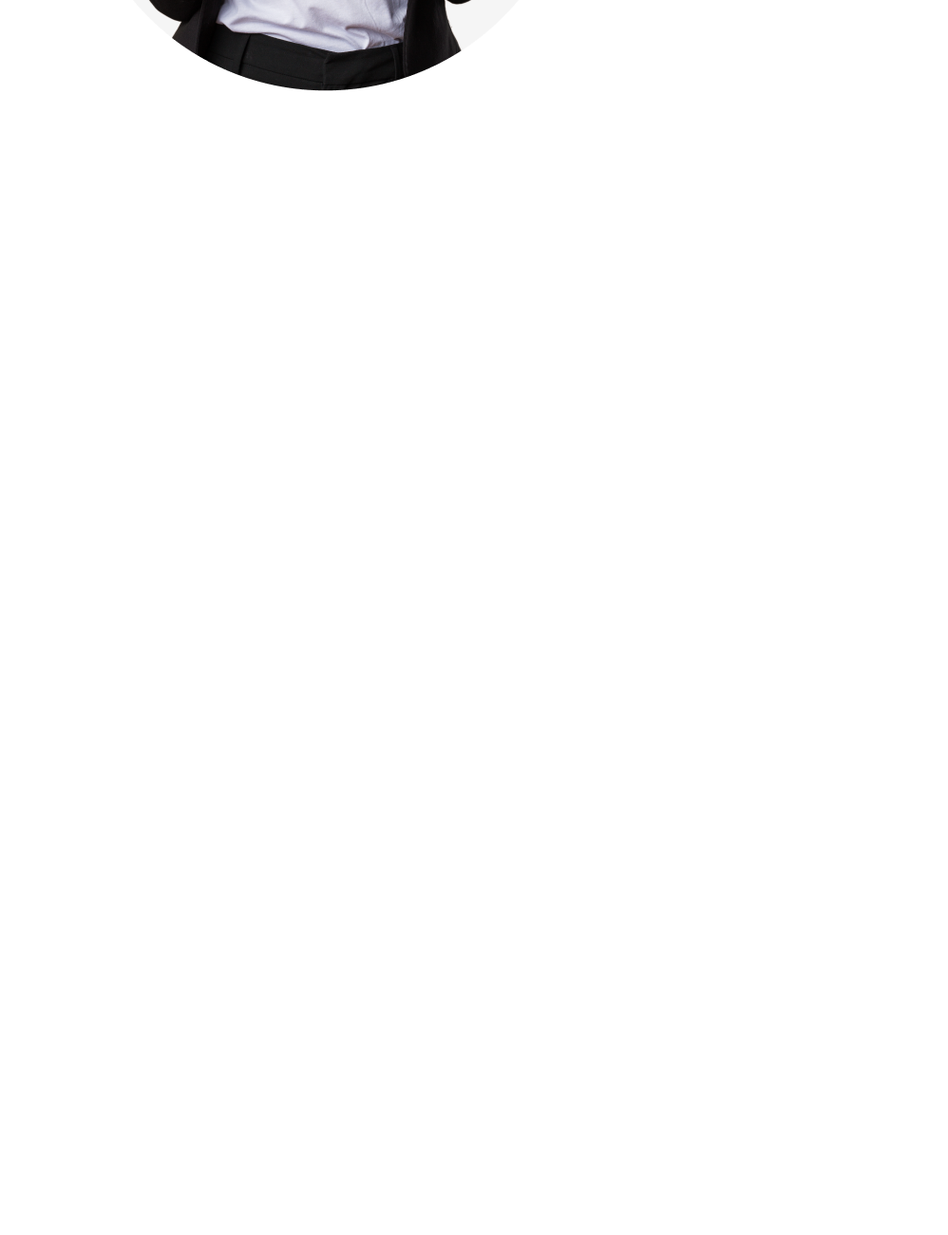
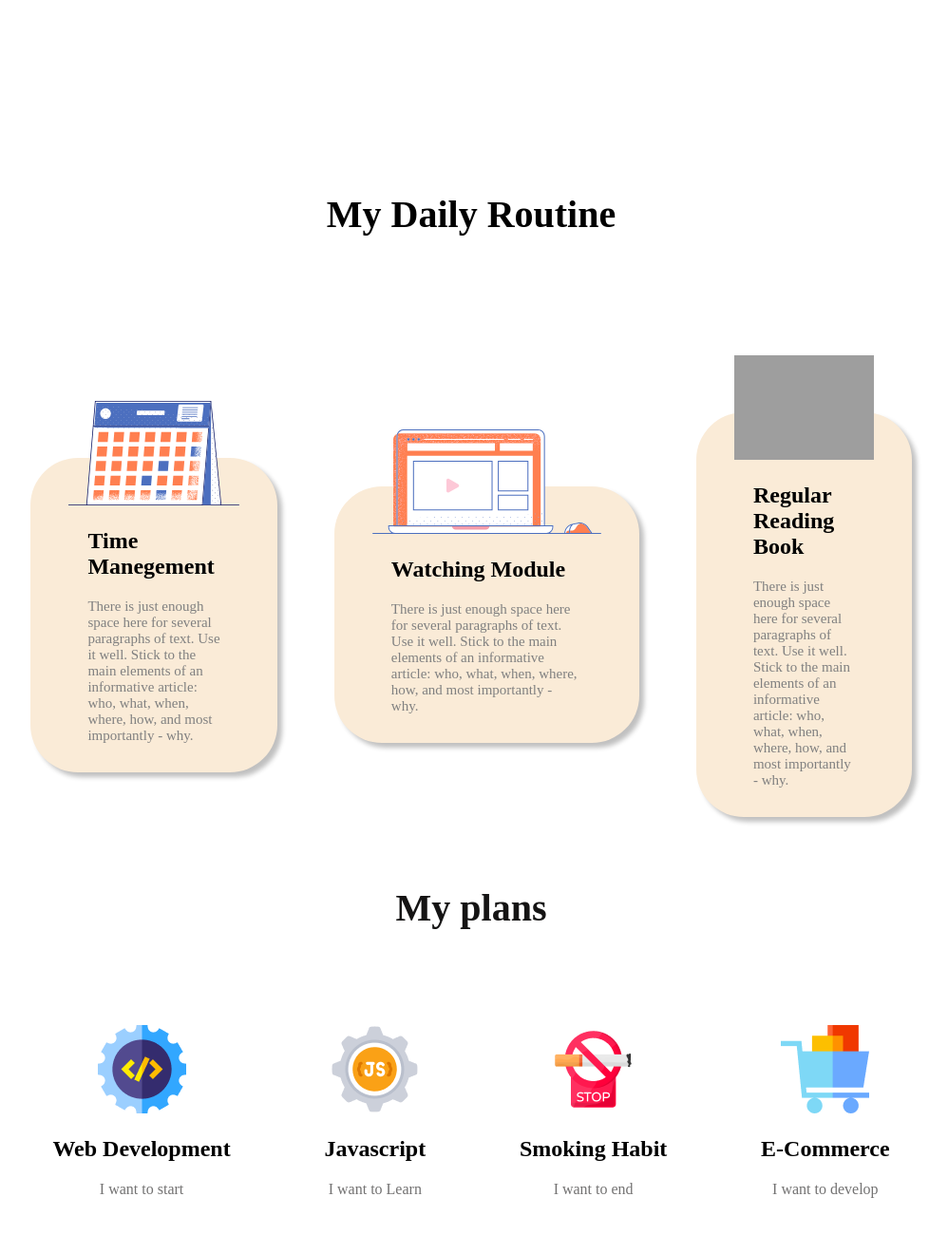
Before and after one commit to hasibimamhridoy/New-year, a plain HTML site: page index.html in a window 1280 px wide. Shown: the part 1468-2768 px from the top of the page at 95% size, without its empty margins (144-1142 px from the left). Before the commit the page ends 1608 px from the top, so only its background shows below. Drawn offline with Linux system fonts and the light colour scheme; grey boxes are pictures that could not be loaded.

Commit message:
main section done

```diff
--- a/index.html
+++ b/index.html
@@ -15,21 +15,26 @@
 <body>
 
     <!--This is a header-banner Section-->
+    <section class="header-section">
         <header class="header-banner-container">
 
             <div class="banner-container">
 
                 <h1 class="banner-title">All Thinks Are<br>Possible If You<br> believe</h1>
-            <p class="banner-description">I hope that in this year to come, you make mistakes. Because if you are making mistakes, then you are making new things, trying new things, learning, living, pushing yourself,
+                <p class="banner-description">I hope that in this year to come, you make mistakes. Because if you are
+                    making mistakes, then you are making new things, trying new things, learning, living, pushing
+                    yourself,
                     changing yourself, changing your world.</p>
                 <button class="banner-btn">Contact us</button>
 
             </div>
 
         </header>
+    </section>
     <!--This is a End of header-banner Section-->
 
     <!--This is a Pre-header-Person Section-->
+    <section class="pre-header-section">
         <header class="pre-header-container">
 
             <div class="failures-container">
@@ -41,8 +46,10 @@
 
                 <div class="failures-title-desc">
                     <h1 class="failures-title">All Thinks Are<br>Possible If You<br> believe</h1>
-            <p class="failures-description">I hope that in this year to come, you make mistakes. Because if you are
-                making mistakes, then you are making new things, trying new things, learning, living, pushing yourself,
+                    <p class="failures-description">I hope that in this year to come, you make mistakes. Because if you
+                        are
+                        making mistakes, then you are making new things, trying new things, learning, living, pushing
+                        yourself,
                         changing yourself, changing your world.</p>
 
                     <div class="failures-items">
@@ -76,11 +83,96 @@
             </div>
 
         </header>
+    </section>
     <!--This is a End of Pre-header-Person Section-->
 
-    <main>
+
+
+    <!--This is a Main Section Section (My plan and daily routine)-->
+
+
+    <main class="plan-routine-section">
+
+        <!--Daily routine Section-->
+        <section class="daily-routine-container">
+
+            <h1 class="routine-title">My Daily Routine</h1>
+
+            <div class="daily-routine">
+
+                <div class="routine-item">
+
+                    <img src="images/regular-routine/time-manegement.svg" style="height: 110px; margin-top: -70px; "
+                        alt="time-manegement">
+                    <h2>Time Manegement</h2>
+                    <p>There is just enough space here for several paragraphs of text. Use it well.
+
+                        Stick to the main elements of an informative article: who, what, when, where, how, and most
+                        importantly - why.</p>
+                </div>
+
+                <div class="routine-item">
+                    <img src="images/regular-routine/watch-module.svg" style="height: 110px; margin-top: -70px;"
+                        alt="watch-module">
+                    <h2>Watching Module</h2>
+                    <p>There is just enough space here for several paragraphs of text. Use it well.
+
+                        Stick to the main elements of an informative article: who, what, when, where, how, and most
+                        importantly - why.</p>
+                </div>
+
+
+                <div class="routine-item">
+                    <img src="images/regular-routine/reading-books.svg" style="height: 110px; margin-top: -70px;"
+                        alt="reading-books">
+                    <h2>Regular Reading Book</h2>
+                    <p>There is just enough space here for several paragraphs of text. Use it well.
+
+                        Stick to the main elements of an informative article: who, what, when, where, how, and most
+                        importantly - why.</p>
+                </div>
+            </div>
+
+        </section>
+        <!--End Daily routine Section-->
+
+
+        <!--My Plan Section-->
+        <section class="my-plan-section">
+
+            <div class="my-plan-container">
+                <h1 class="container-title">My plans</h1>
+                <div class="my-plan">
+                    <div class="plan-items">
+                        <img src="images/icons/web.png" alt="Web Development">
+                        <h1 class="p-item-title">Web Development</h1>
+                        <p class="p-item-description">I want to start</p>
+                    </div>
+                    <div class="plan-items">
+                        <img src="images/icons/js.png" alt="Web Development">
+                        <h1 class="p-item-title">Javascript</h1>
+                        <p class="p-item-description">I want to Learn</p>
+                    </div>
+                    <div class="plan-items">
+                        <img src="images/icons/smoke.png" alt="Web Development">
+                        <h1 class="p-item-title">Smoking Habit</h1>
+                        <p class="p-item-description">I want to end</p>
+                    </div>
+                    <div class="plan-items">
+                        <img src="images/icons/ecom.png" alt="Web Development">
+                        <h1 class="p-item-title">E-Commerce</h1>
+                        <p class="p-item-description">I want to develop</p>
+                    </div>
+                </div>
+            </div>
+
+        </section>
+
+
+
 
     </main>
+
 
     <footer>
 
--- a/style.css
+++ b/style.css
@@ -40,7 +40,7 @@
     padding: 11px 25px;
     border: none;
     border-radius: 3px;
-    background-color: coral;
+    background-color: #ff7f50;
     color: azure;
     cursor: pointer;
 }
@@ -64,6 +64,11 @@
 
 .failures-person {
     margin-right: 80px;
+}
+
+.failures-person img {
+    height: 600px;
+
 }
 
 .failures-title-desc {
@@ -97,8 +102,87 @@
     padding: 5px 0px;
 }
 
-.f-item p{
+.f-item p {
     margin-left: 10px;
 }
 
-/*Pre- Header Persion section Code has been Start*/
+/*Pre- Header Persion section Code has been END*/
+
+
+
+/*Main section Code has been Start*/
+.daily-routine-container {
+
+    width: 100%;
+    height: 100vh;
+    text-align: center;
+
+}
+
+.daily-routine {
+    display: flex;
+    justify-content: center;
+    align-items: center;
+    text-align: center;
+    padding: 15px 170px;
+    margin-top: 60px;
+}
+
+
+.routine-title {
+    text-align: center;
+    padding: 70px 70px 100px 70px;
+    font-size: 40px;
+}
+
+
+.routine-item {
+    background-color: antiquewhite;
+    margin: 10px 30px;
+    padding: 10px 40px;
+    text-align: center;
+    border: none;
+    border-radius: 50px;
+    box-shadow: 5px 5px 5px silver;
+}
+
+.routine-item p,
+h2 {
+    margin: 20px;
+    text-align: start;
+}
+
+.routine-item p {
+    color: gray;
+    font-size: 15px;
+    font-family: serif;
+}
+
+/*Pre- Header Persion section Code has been END*/
+
+
+/*Main section Code has been Start*/
+/*My Plan Code has been Start*/
+.my-plan {
+    display: flex;
+    justify-content: space-around;
+    text-align: center;
+    align-items: center;
+    padding: 20px 30px;
+    margin: 80px 120px;
+}
+
+.container-title {
+    text-align: center;
+    font-weight: 700;
+    font-size: 40px;
+    color: #151414;
+}
+
+.p-item-title{
+    margin: 20px 0px;
+}
+
+.p-item-description{
+    color: #737272;
+}
```
Lines whose indentation alone changed are shown as unchanged.
